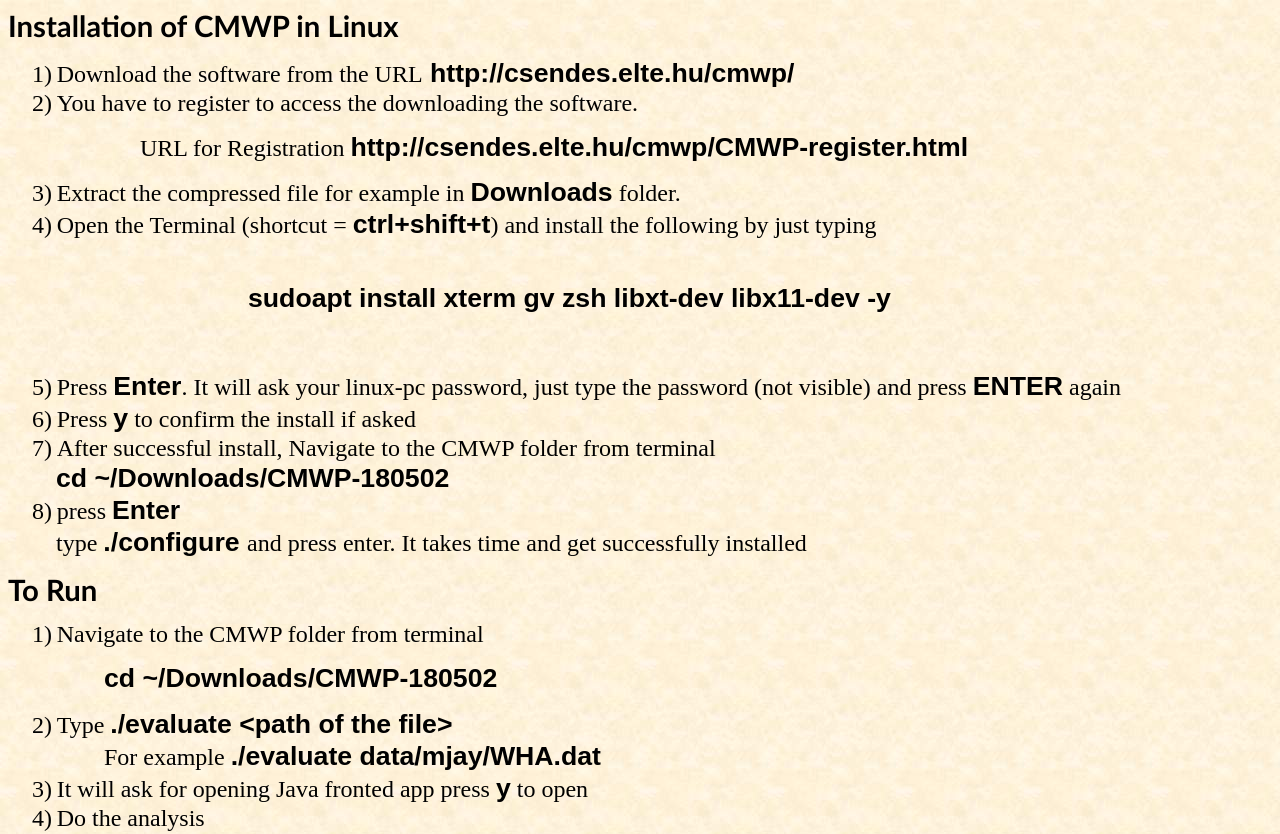
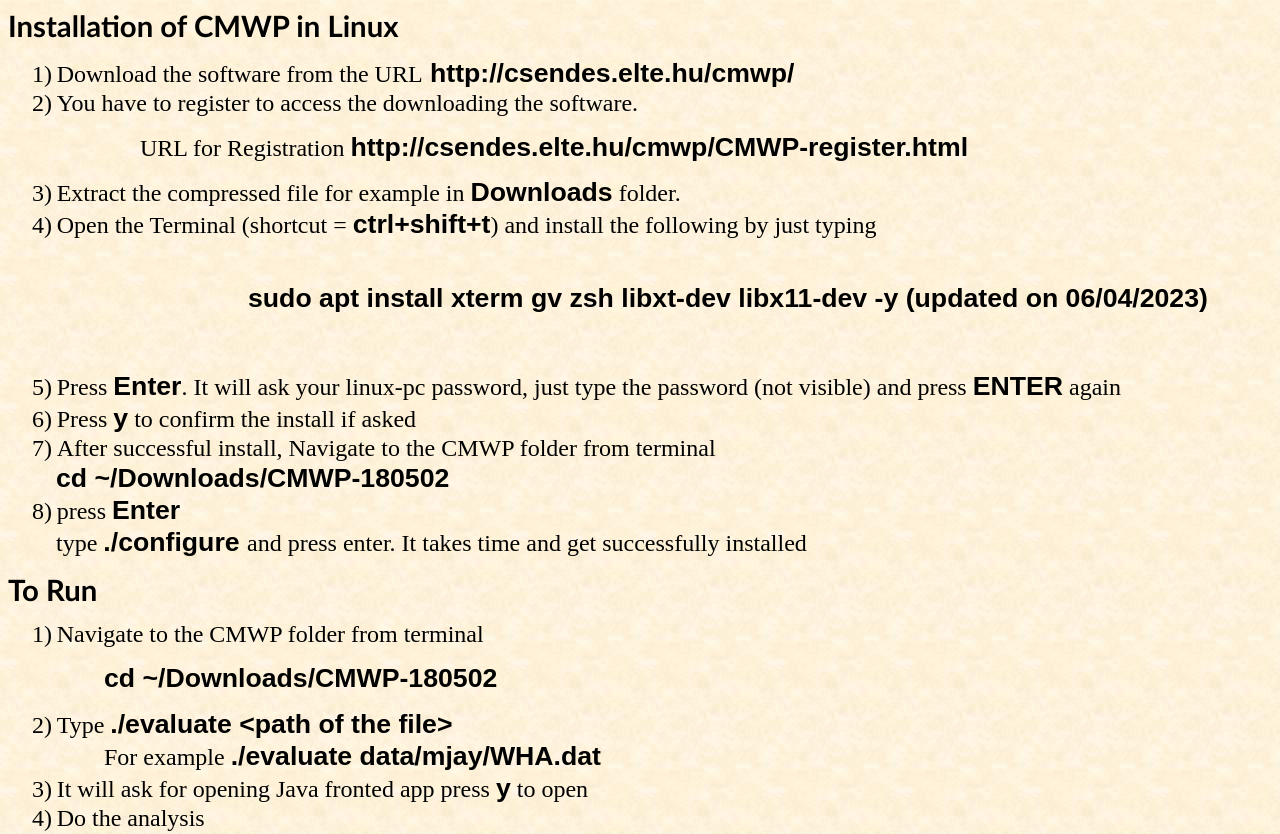
Before and after one commit to mjaykr/mjaykr.github.io, a plain HTML site: page cmwp/cmwp.htm in a window 1280 px wide. Shown: the top 834 px of the page. Drawn offline with Linux system fonts and the light colour scheme.

Commit message:
Update cmwp.htm

```diff
--- a/cmwp/cmwp.htm
+++ b/cmwp/cmwp.htm
@@ -1908,10 +1908,7 @@ major-bidi'><o:p>&nbsp;</o:p></span></p>
 class=SpellE><b style='mso-bidi-font-weight:normal'><span lang=EN-US
 style='font-size:20.0pt;mso-bidi-font-size:16.0pt;line-height:120%;font-family:
 "Maiandra GD",sans-serif;mso-bidi-font-family:"Times New Roman";mso-bidi-theme-font:
-major-bidi'>sudo</span></b></span><b style='mso-bidi-font-weight:normal'><span
-lang=EN-US style='font-size:20.0pt;mso-bidi-font-size:16.0pt;line-height:120%;
-font-family:"Maiandra GD",sans-serif;mso-bidi-font-family:"Times New Roman";
-mso-bidi-theme-font:major-bidi'>apt install xterm gv zsh libxt-dev libx11-dev -y<o:p></o:p></span></b></p>
+major-bidi'>sudo apt install xterm gv zsh libxt-dev libx11-dev -y   (updated on 06/04/2023)<o:p></o:p></span></b></p>
 
 <p class=MsoNormal style='margin-left:144.0pt;text-indent:36.0pt'><span
 lang=EN-US style='font-size:18.0pt;mso-bidi-font-size:16.0pt;line-height:120%;
```
